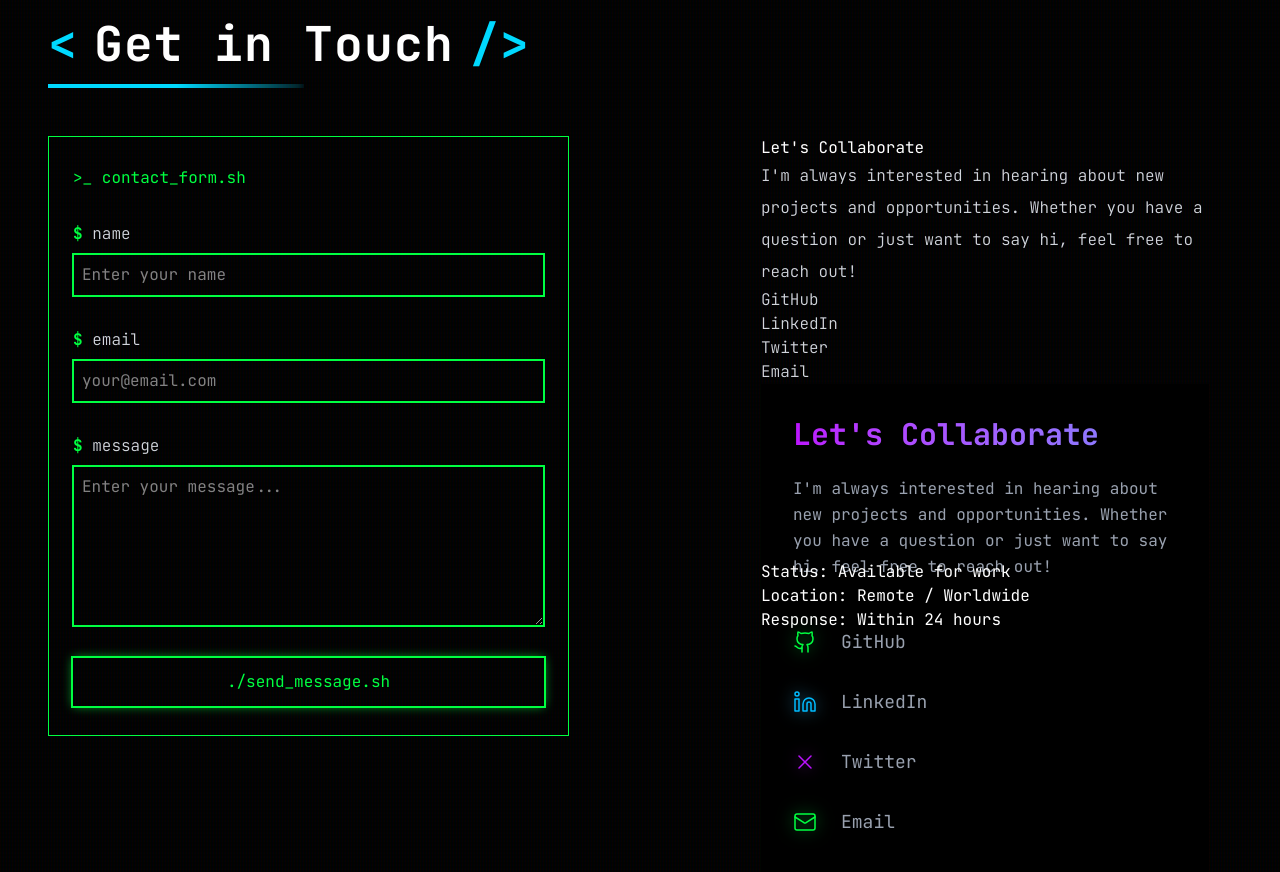
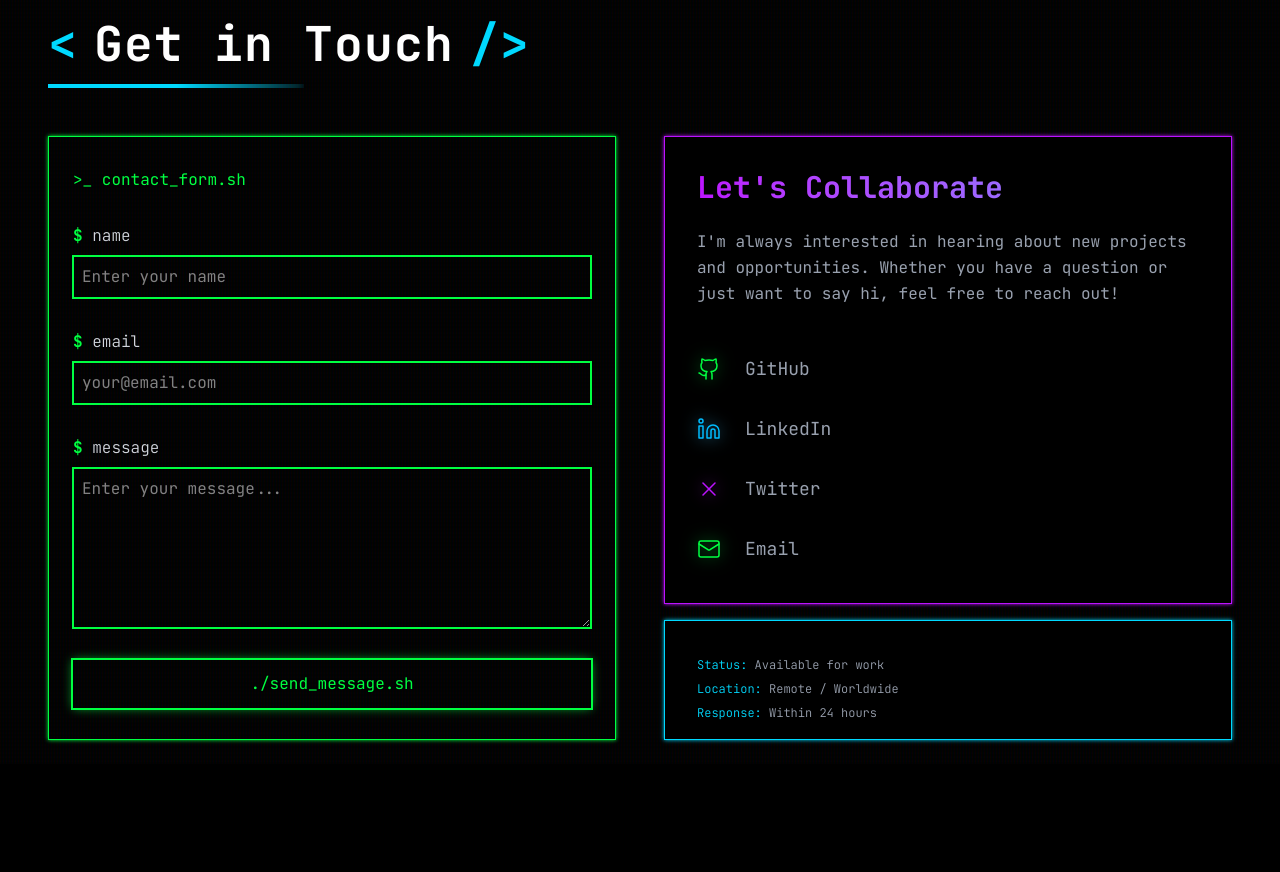
Before and after one commit to i-am-Shekinah/shekinahcodes, a React (Vite) app: page / in a window 1280 px wide. Shown: the part 1400-2272 px from the top of the page. After the commit the page ends 2164 px from the top, so only its background shows below. Built offline with nearby package versions, Linux system fonts and the light colour scheme.

Commit message:
feat: contact me

```diff
--- a/src/components/Collaborate.tsx
+++ b/src/components/Collaborate.tsx
@@ -60,7 +60,7 @@ function Collaborate() {
   ];
 
   return (
-    <div className="max-w-md p-8 bg-black">
+    <div className="p-8 bg-black border border-neon-purple shadow-neon-purple shadow-[0_0_4px_rgba(188,19,254,0.4)]">
       {/* Section Header */}
       <h2 className="text-3xl font-bold mb-6 bg-linear-to-r from-neon-purple to-indigo-400 bg-clip-text text-transparent">
         Let's Collaborate
--- a/src/components/Contact.tsx
+++ b/src/components/Contact.tsx
@@ -1,4 +1,6 @@
 import Collaborate from "./Collaborate";
+import ContactForm from "./ContactForm";
+import WorkStatus from "./WorkStatus";
 
 function Contact() {
     return (
@@ -17,53 +19,17 @@ function Contact() {
 
 
             {/* row */}
-            <div className="flex justify-between space-x-48">
+            <div className="flex justify-between space-x-12 h-full">
 
                 {/* col-1 */}
-                <div className="flex flex-1 flex-col justify-center border space-y-8 border-neon-green px-6 h-150">
-                    <p className="text-neon-green">{">_ contact_form.sh"}</p>
-
-                    <div className="flex flex-col gap-2">
-                        <label htmlFor="name" className="font-light text-gray-300"><span className="text-neon-green font-semibold">$</span> name</label>
-                        <input type="text" placeholder="Enter your name" className="p-2 w-full border border-neon-green outline-1 focus:border-neon-green outline-neon-green focus:shadow-[0_0_10px_rgba(0,255,65,0.7)]" />
-                    </div>
-
-
-                    <div className="flex flex-col gap-2">
-                        <label htmlFor="email" className="font-light text-gray-300"><span className="text-neon-green font-semibold">$</span> email</label>
-                        <input type="email" placeholder="your@email.com" className="p-2 w-full border border-neon-green outline-1 focus:border-neon-green outline-neon-green focus:shadow-[0_0_10px_rgba(0,255,65,0.7)]" />
-                    </div>
-
-
-                    <div className="flex flex-col gap-2">
-                        <label htmlFor="message" className="font-light text-gray-300"><span className="text-neon-green font-semibold">$</span> message</label>
-                        <textarea placeholder="Enter your message..." className="p-2 w-full min-h-40 border border-neon-green outline-1 focus:border-neon-green outline-neon-green focus:shadow-[0_0_10px_rgba(0,255,65,0.7)]"></textarea>
-                    </div>
-
-                    <button type="submit" className="w-full p-3 text-neon-green outline-2 outline-neon-green shadow-[0_0_10px_rgba(0,255,65,0.7)] hover:cursor-pointer hover:shadow-[0_0_20px_rgba(0,255,65,0.7)] hover:text-black hover:bg-neon-green hover:font-semibold transition-all duration-300">./send_message.sh</button>
+                <div className="flex flex-1 w-full">
+                    <ContactForm />
                 </div>
 
 
                 {/* col-2 */}
-                <div className="flex-1 flex-col space-y-6">
-                    <div className="h-100 w-full">
-                        <h3>Let's Collaborate</h3>
-
-                        <p className="font-light text-gray-300 leading-loose">I'm always interested in hearing about new projects and opportunities. Whether you have a question or just want to say hi, feel free to reach out!</p>
-
-                        <a href="" className="font-light text-gray-300 block">GitHub</a>
-                        <a href="" className="font-light text-gray-300 block">LinkedIn</a>
-                        <a href="" className="font-light text-gray-300 block">Twitter</a>
-                        <a href="mailto:michaelolatunji.dev@gmail.com" className="font-light text-gray-300 block">Email</a>
-
-                        <Collaborate />
-                    </div>
-
-                    <div>
-                        <p><span>Status: </span>Available for work</p>
-                        <p><span>Location: </span>Remote / Worldwide</p>
-                        <p><span>Response: </span>Within 24 hours</p>
-                    </div>
+                <div className="flex-col flex-1 w-full">
+                    <WorkStatus />
                 </div>
 
             </div>
--- /dev/null
+++ b/src/components/ContactForm.tsx
@@ -0,0 +1,28 @@
+function ContactForm() {
+    return (
+        <div className="flex flex-1 flex-col justify-center border space-y-8 border-neon-green px-6 h-full shadow-neon-green shadow-[0_0_4px_rgba(0,255,65,0.4)]">
+            <p className="text-neon-green">{">_ contact_form.sh"}</p>
+
+            <div className="flex flex-col gap-2">
+                <label htmlFor="name" className="font-light text-gray-300"><span className="text-neon-green font-semibold">$</span> name</label>
+                <input type="text" placeholder="Enter your name" className="p-2 w-full border border-neon-green outline-1 focus:border-neon-green outline-neon-green focus:shadow-[0_0_10px_rgba(0,255,65,0.7)]" />
+            </div>
+
+
+            <div className="flex flex-col gap-2">
+                <label htmlFor="email" className="font-light text-gray-300"><span className="text-neon-green font-semibold">$</span> email</label>
+                <input type="email" placeholder="your@email.com" className="p-2 w-full border border-neon-green outline-1 focus:border-neon-green outline-neon-green focus:shadow-[0_0_10px_rgba(0,255,65,0.7)]" />
+            </div>
+
+
+            <div className="flex flex-col gap-2">
+                <label htmlFor="message" className="font-light text-gray-300"><span className="text-neon-green font-semibold">$</span> message</label>
+                <textarea placeholder="Enter your message..." className="p-2 w-full min-h-40 border border-neon-green outline-1 focus:border-neon-green outline-neon-green focus:shadow-[0_0_10px_rgba(0,255,65,0.7)]"></textarea>
+            </div>
+
+            <button type="submit" className="w-full p-3 text-neon-green outline-2 outline-neon-green shadow-[0_0_10px_rgba(0,255,65,0.7)] hover:cursor-pointer hover:shadow-[0_0_20px_rgba(0,255,65,0.7)] hover:text-black hover:bg-neon-green hover:font-semibold transition-all duration-300">./send_message.sh</button>
+        </div>
+    )
+}
+
+export default ContactForm;
--- /dev/null
+++ b/src/components/WorkStatus.tsx
@@ -0,0 +1,21 @@
+import Collaborate from "./Collaborate";
+
+function WorkStatus() {
+    return (
+        <div className="flex-col space-y-4 w-full">
+
+            <div className="w-full">
+                <Collaborate />
+            </div>
+
+            <div className="border border-neon-blue w-full h-30 p-8 bg-black text-gray-400 leading-loose font-light text-xs shadow-neon-blue shadow-[0_0_4px_rgba(0,255,255,0.4)]">
+                <p><span className="text-neon-blue">Status: </span>Available for work</p>
+                <p><span className="text-neon-blue">Location: </span>Remote / Worldwide</p>
+                <p><span className="text-neon-blue">Response: </span>Within 24 hours</p>
+            </div>
+
+        </div>
+    )
+}
+
+export default WorkStatus;
--- a/src/index.css
+++ b/src/index.css
@@ -19,7 +19,18 @@
   }
 
   --animate-terminal-float: terminal-float 2s ease-in-out infinite;
+
+
+  /* Name fade-in animation */
+  @keyframes fade-in {
+    0%, 100% { opacity: 0.1; transform: translateY(5px); }
+    50% { opacity: 1; transform: translateY(0); }
+  }
+
+
+    --animate-fade-in: fade-in 3s ease-out forwards infinite;
 }
+
 
 body {
   @apply bg-black text-white antialiased overflow-x-hidden;
```
